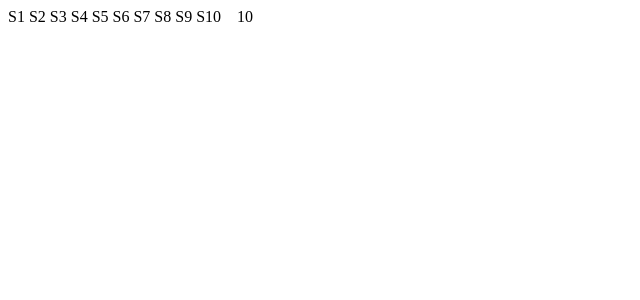
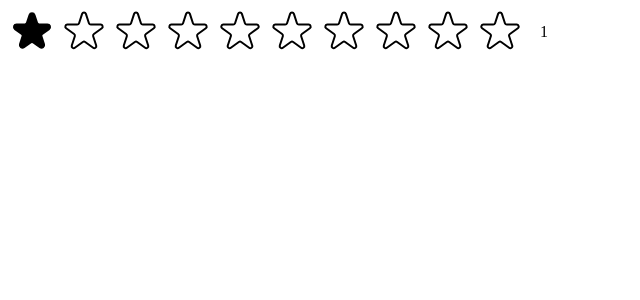
Before and after one commit to Thiago-martinss/popcorn, a React (Create React App) app: page / in a window 1280 px wide. Shown: the top 300 px of the page, without its empty margins (0-640 px from the left). Built offline with nearby package versions, Linux system fonts and the light colour scheme.

Commit message:
add rating handle

```diff
--- a/src/StarRating.js
+++ b/src/StarRating.js
@@ -1,3 +1,6 @@
+import { useState } from 'react';
+
+
 const containerStyle = {
     display: 'flex',
     alignItems: 'center',
@@ -17,16 +20,67 @@
 
 
 export default function StarRating({maxRating = 5}) {
+    const [rating, setRating] = useState(1);
+    const [tempRating, setTempRating] = useState(0);
+
+    function handleRating(rating) {
+      setRating(rating);
+    }
+
     return (
         <div style={containerStyle}>
             <div style={starContainerStyle}>
-                {Array.from({length: maxRating}, (_, i) =>(
-                <span>S{i + 1} </span>
+                {Array.from({length: maxRating}, (_, i) => (
+                <Star
+                key={i}
+                onRate={() => handleRating(i +1 )}
+                full={tempRating ? tempRating >= i + 1 : rating >= i + 1 }
+                 onHoverIn={() => setTempRating(i+1)}
+                 onHoverOut={()=> setTempRating(0)}/>
                 ))}
             </div>
-            <p style={textStyle}>10</p>
+            <p style={textStyle}>{ tempRating || rating || ""}</p>
 
         </div>
 
     )
 }
+
+const starStyle= {
+    width: '48px',
+    height: '48px',
+    display: 'block',
+
+}
+
+function Star({onRate, full, onHoverIn, onHoverOut}) {
+    return (
+        <span role="button" style={starStyle} onClick={onRate}
+        onMouseEnter={onHoverIn} onMouseLeave={onHoverOut}>
+       { full ? <svg
+  xmlns="http://www.w3.org/2000/svg"
+  viewBox="0 0 20 20"
+  fill="#000"
+  stroke="#000"
+>
+  <path
+    d="M9.049 2.927c.3-.921 1.603-.921 1.902 0l1.07 3.292a1 1 0 00.95.69h3.462c.969 0 1.371 1.24.588 1.81l-2.8 2.034a1 1 0 00-.364 1.118l1.07 3.292c.3.921-.755 1.688-1.54 1.118l-2.8-2.034a1 1 0 00-1.175 0l-2.8 2.034c-.784.57-1.838-.197-1.539-1.118l1.07-3.292a1 1 0 00-.364-1.118L2.98 8.72c-.783-.57-.38-1.81.588-1.81h3.461a1 1 0 00.951-.69l1.07-3.292z"
+  />
+</svg> : (
+      <svg
+  xmlns="http://www.w3.org/2000/svg"
+  fill="none"
+  viewBox="0 0 24 24"
+  stroke="#000"
+>
+  <path
+    strokeLinecap="round"
+    strokeLinejoin="round"
+    strokeWidth="{2}"
+    d="M11.049 2.927c.3-.921 1.603-.921 1.902 0l1.519 4.674a1 1 0 00.95.69h4.915c.969 0 1.371 1.24.588 1.81l-3.976 2.888a1 1 0 00-.363 1.118l1.518 4.674c.3.922-.755 1.688-1.538 1.118l-3.976-2.888a1 1 0 00-1.176 0l-3.976 2.888c-.783.57-1.838-.197-1.538-1.118l1.518-4.674a1 1 0 00-.363-1.118l-3.976-2.888c-.784-.57-.38-1.81.588-1.81h4.914a1 1 0 00.951-.69l1.519-4.674z"
+  />
+</svg>
+    )}
+</span>
+    );
+}
```
